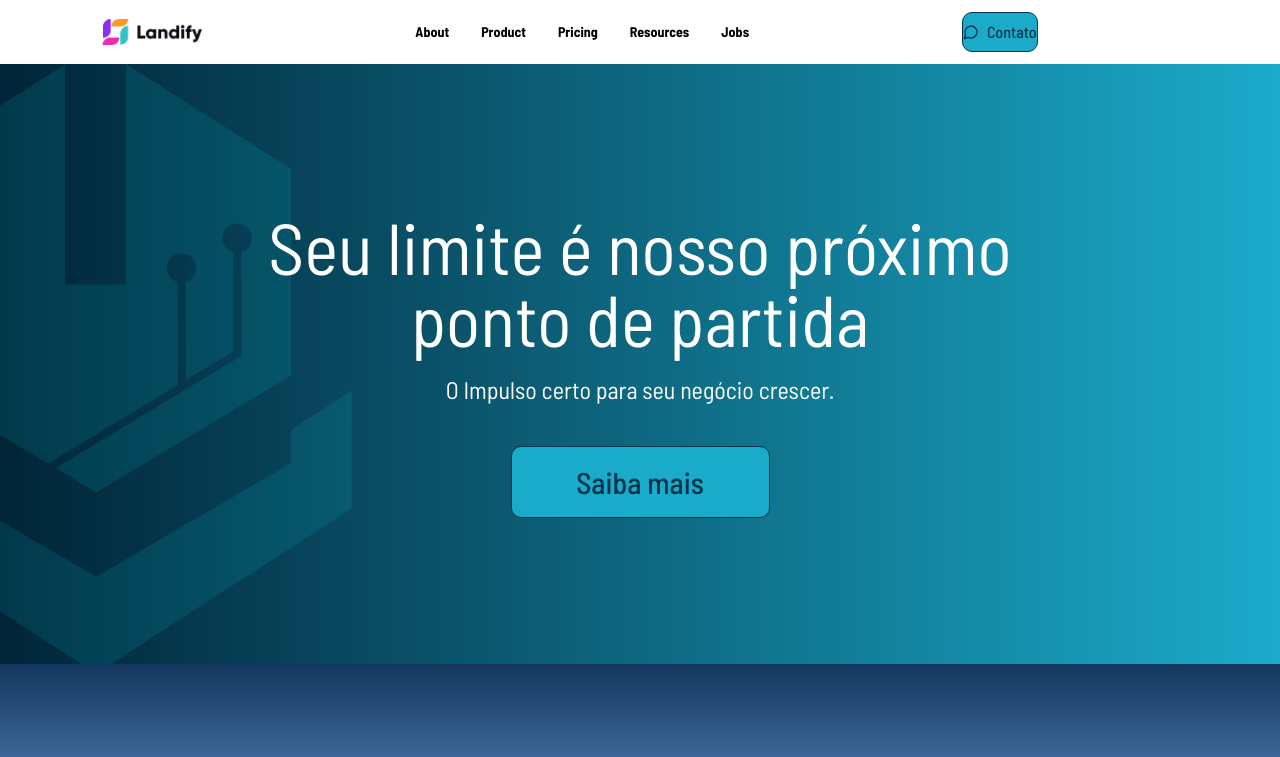
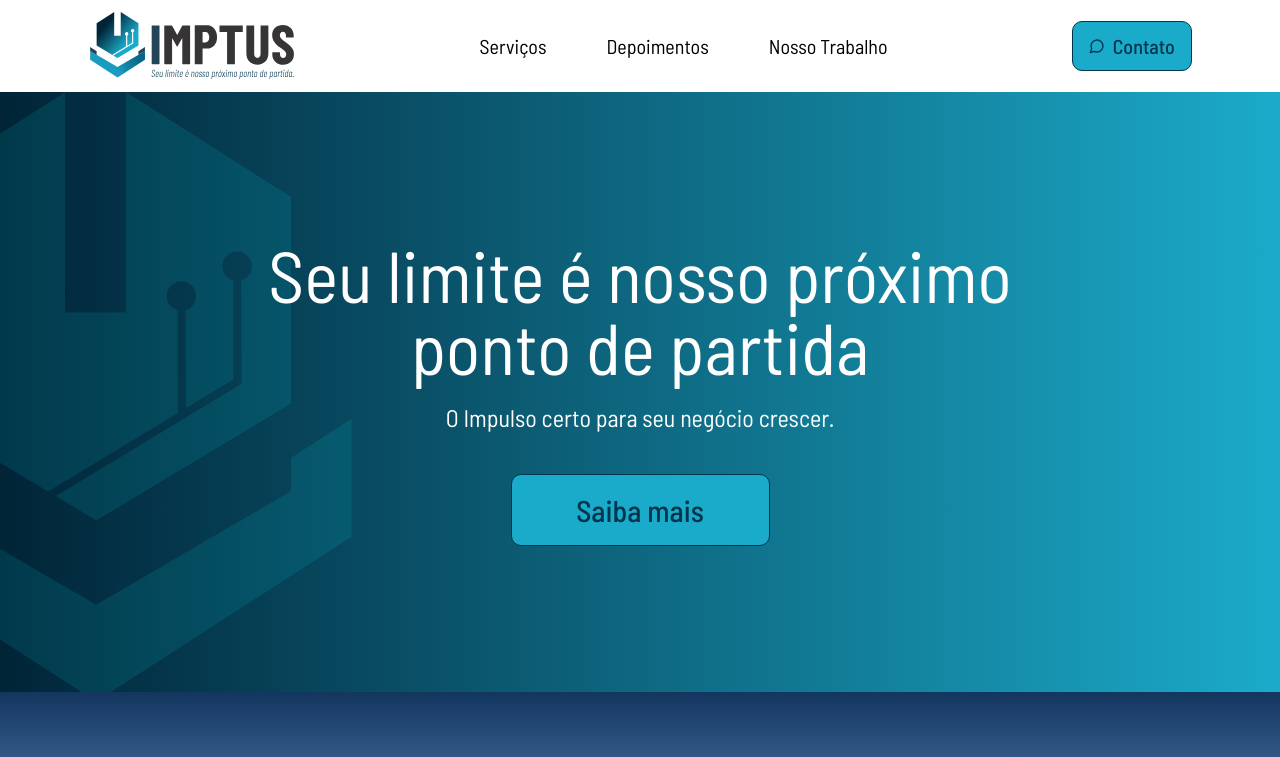
Before and after one commit to igorfrag/imptus, a Next.js app: page / in a window 1280 px wide. Shown: the top 757 px of the page. Built offline with nearby package versions, Linux system fonts and the light colour scheme.

Commit message:
style:header new design

```diff
--- a/src/shared/Header/Header.tsx
+++ b/src/shared/Header/Header.tsx
@@ -3,59 +3,42 @@ import Button from "@/components/Button";
 import Image from "next/image";
 import Link from "next/link";
 import { useState } from "react";
-import { MessageCircle } from "lucide-react"
+import { AlignJustify, MessageCircle } from "lucide-react"
+import HeaderItems from "./HeaderItems";
 
 const Header = () => {
   const [showMenu, setShowMenu] = useState(false);
 
   return (
     <header className="flex w-full justify-around items-center gap-10 py-3 px-4 relative max-md:justify-between">
-        <div className="max-md:hidden">
-          <Image src={'/dark.webp'} width={100} height={100} alt="Landify Logo" />
+        <div>
+          <Image src={'/assets/imptus_logo.svg'} width={207.07} height={68} className="w-[207.07px] max-md:w-full h-[68px] max-md:h-auto" alt="Imptus Logo" />
         </div>
-
-        <button aria-label="Botão do menu" type="button" className="md:hidden cursor-pointer" onClick={() => setShowMenu(!showMenu)}>
-          <svg
-            xmlns="http://www.w3.org/2000/svg"
-            fill="none"
-            viewBox="0 0 24 24"
-            strokeWidth={1.5}
-            stroke="currentColor"
-            className="size-6"
-          >
-            <title>Menu</title>
-            <path strokeLinecap="round" strokeLinejoin="round" d="M3.75 5.25h16.5m-16.5 4.5h16.5m-16.5 4.5h16.5m-16.5 4.5h16.5" />
-          </svg>
-        </button>
-
-        <nav className={`${showMenu ? "max-md:flex-col absolute left-0 top-16 bg-white border border-primary z-1" : "max-md:hidden"}`}>
-          <ul className={`${showMenu ? "flex flex-col gap-10 py-5 px-10" : "flex gap-8 font-bold text-sm"}`}>
-            <li>
-              <Link aria-label="Sobre" href="#">About</Link>
-            </li>
-            <li>
-              <Link aria-label="Produto" href="#">Product</Link>
-            </li>
-            <li>
-              <Link aria-label="Preço" href="#">Pricing</Link>
-            </li>
-            <li>
-              <Link aria-label="Recursos" href="#">Resources</Link>
-            </li>
-            <li>
-              <Link aria-label="Vagas" href="#">Jobs</Link>
-            </li>
+        <nav className={`${showMenu ? "max-md:w-full flex-col absolute left-0 top-16 bg-primary-azulprofundo border border-primary z-1" : "max-md:hidden"}`}>
+          <ul className={`${showMenu ? "flex flex-col items-center gap-5 font-normal text-white py-5 px-10" : "flex gap-15 font-normal text-xl"}`}>
+            {HeaderItems.map((item, index) => (
+              <li key={index} className="hover:opacity-80">
+                <Link aria-label={item.title} href={item.link}>{item.title}</Link>
+              </li>
+            ))}
+            {
+              showMenu && (
+                <li>
+                  <Link aria-label="contato" href="#">Contato</Link>
+                </li>
+              )
+            }
           </ul>
         </nav>
 
+        <button aria-label="Botão do menu" type="button" className="md:hidden cursor-pointer" onClick={() => setShowMenu(!showMenu)}>
+          <AlignJustify size={18} color={showMenu ? "#1babca" : "#000"} />
+        </button>
 
-        <div className="flex gap-10">
-          <Button size="sm">
+        <div className="max-md:hidden">
+          <Button size="xl">
             <MessageCircle size={16} /> Contato
           </Button>
-          <button type="button" className="min-w-[100px] h-10 bg-primary text-white font-bold text-sm rounded-lg cursor-pointer hover:opacity-80">
-            Buy now
-          </button>
         </div>
 			</header>
   );
--- /dev/null
+++ b/src/shared/Header/HeaderItems.tsx
@@ -0,0 +1,15 @@
+const HeaderItems = [
+    {
+        title: 'Serviços',
+        link: '/servicos',
+    },
+    {
+        title: 'Depoimentos',
+        link: '/depoimentos',
+    },
+    {
+        title: 'Nosso Trabalho',
+        link: '/nossotrabalho',
+    }
+]
+export default HeaderItems;
```
